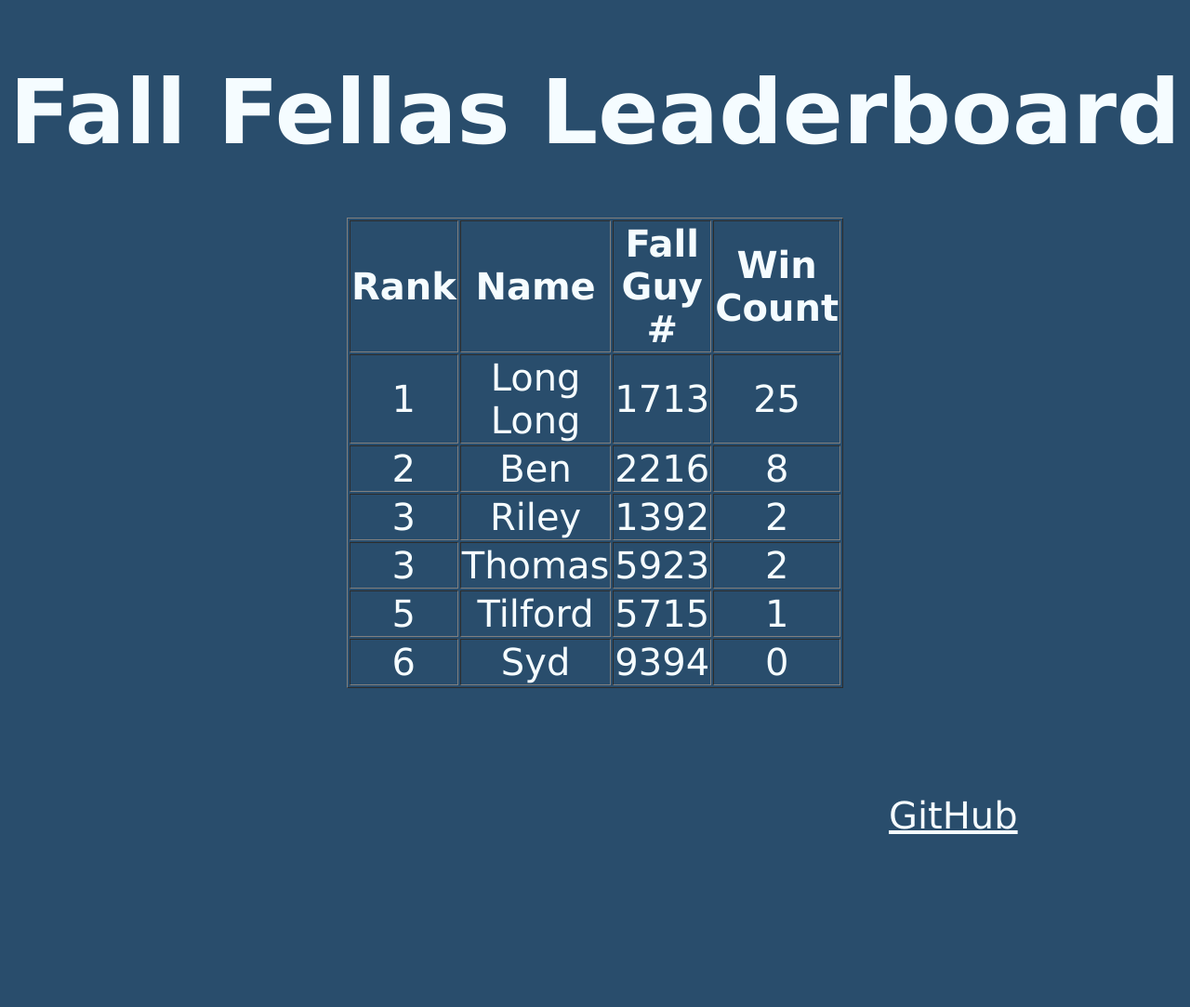
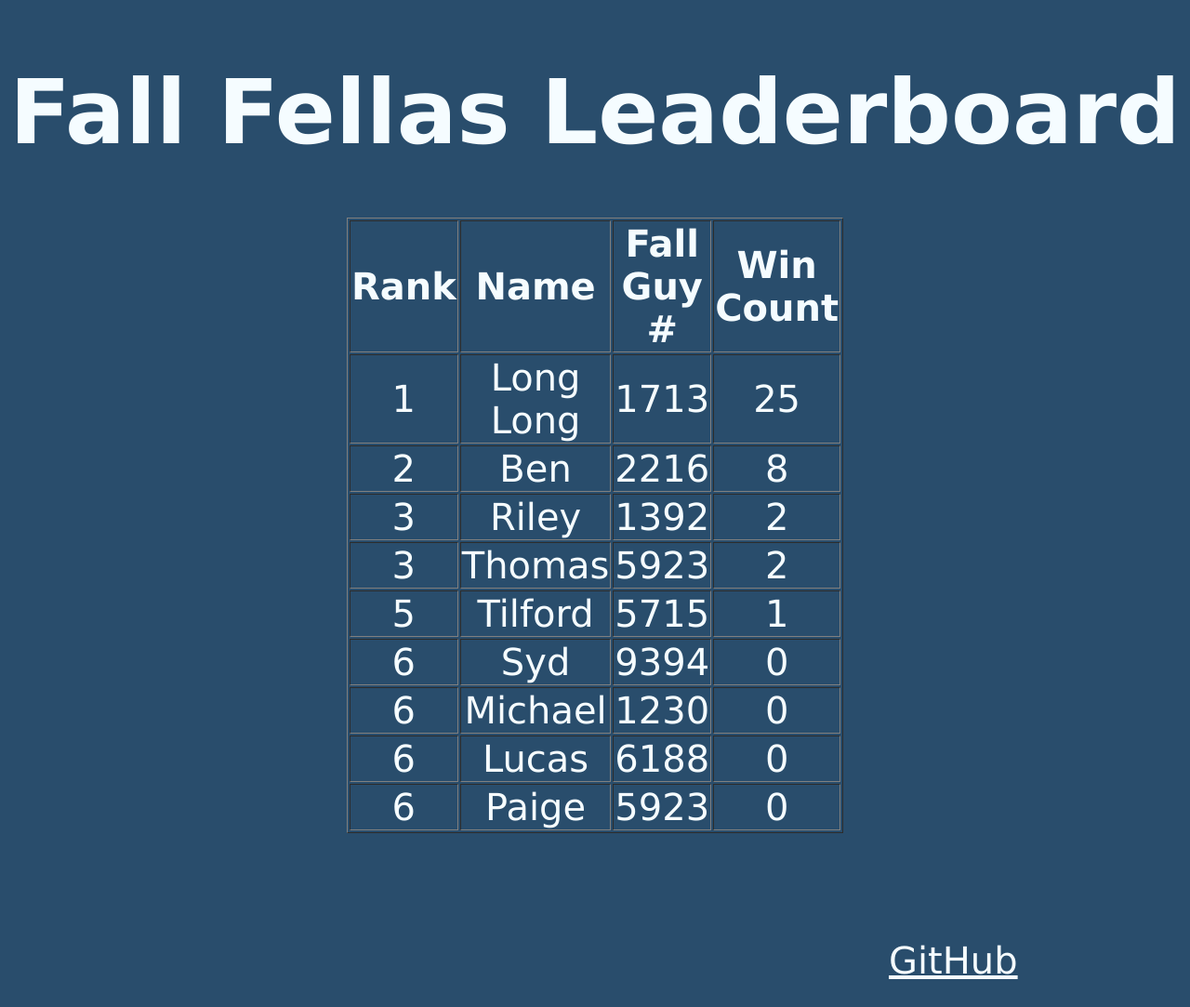
Before and after one commit to BenjaminMassey/FallFellas, a plain HTML site: page index.html in a window 1280 px wide. Shown: the whole page at 93% size. Before the commit the page ends 927 px from the top, so only its background shows below. Drawn offline with Linux system fonts and the light colour scheme.

Commit message:
added michael, lucas, paige

```diff
--- a/index.html
+++ b/index.html
@@ -53,6 +53,24 @@
 		<td>9394</td>
 		<td>0</td>
 	</tr>
+	<tr>
+		<td>6</td>
+		<td>Michael</td>
+		<td>1230</td>
+		<td>0</td>
+	</tr>
+	<tr>
+		<td>6</td>
+		<td>Lucas</td>
+		<td>6188</td>
+		<td>0</td>
+	</tr>
+	<tr>
+		<td>6</td>
+		<td>Paige</td>
+		<td>5923</td>
+		<td>0</td>
+	</tr>
 </table>
 
 <br><br><br><br><br><br>
```
